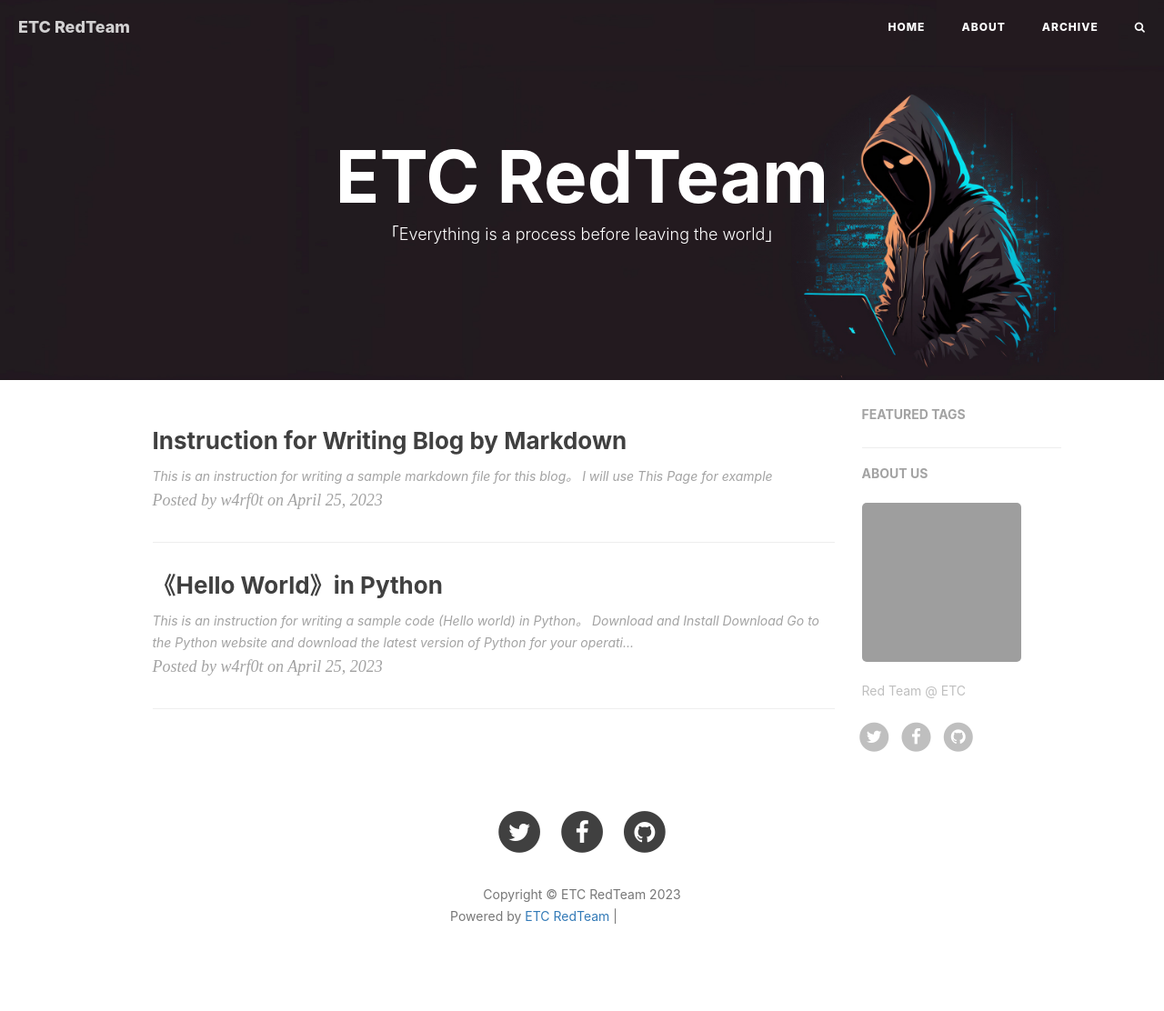
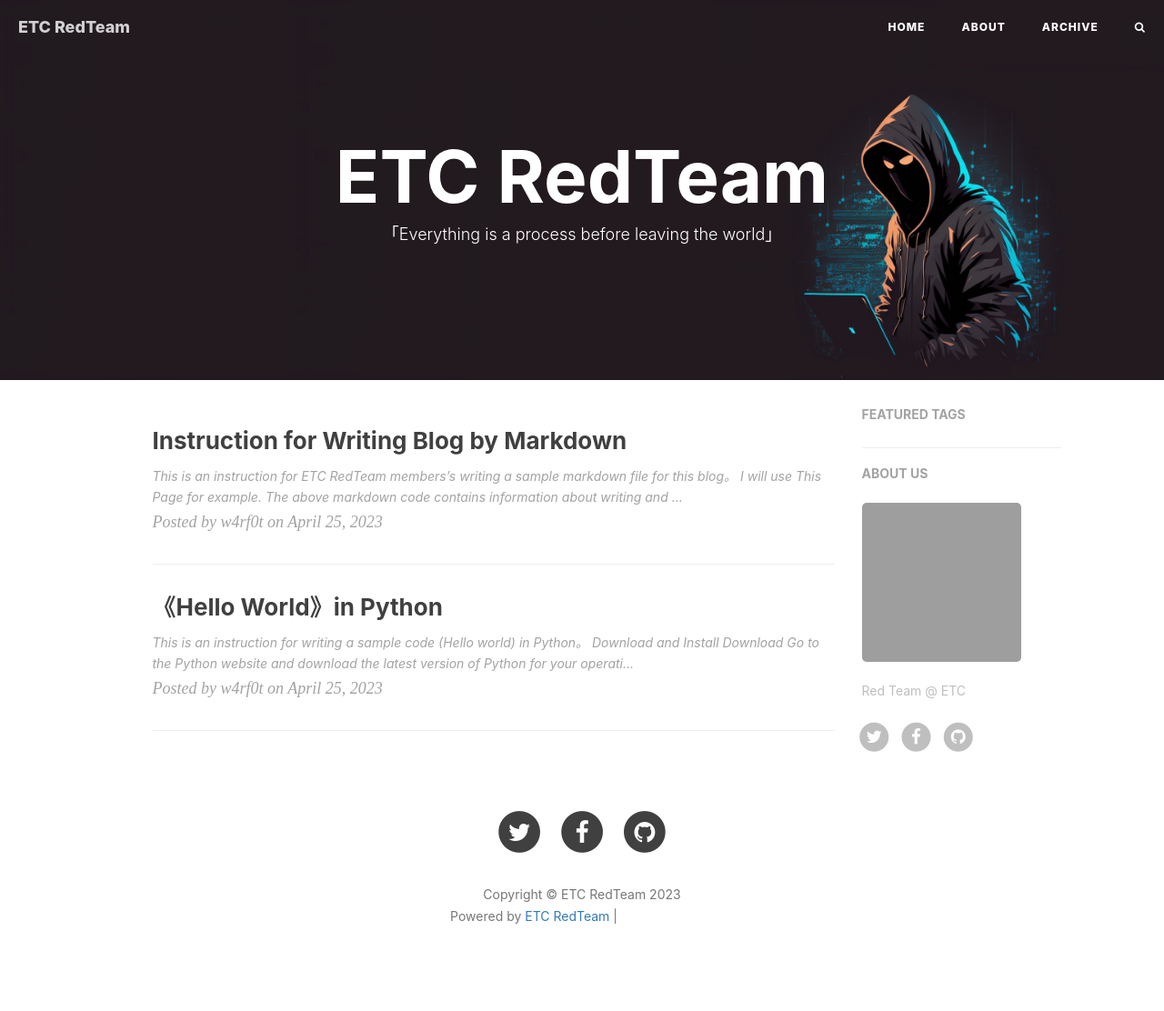
Before and after one commit to HocDiDungLuoiAI/HocDiDungLuoiAI.github.io, a Jekyll site: the page built from index.html, in a window 1280 px wide. Shown: the whole page at 91% size. Built offline with Jekyll 4.4.1, drawn with Linux system fonts in a browser that asks for light colours; nearby versions of some CDN libraries; the list of posts is cut into pages by our own code; comment, search, counter and statistics services are not loaded; some of the changed lines change nothing that is shown; grey boxes are pictures that could not be loaded.

Commit message:
writing instruction for my team

````diff
--- a/_posts/2023-04-25-writing-instruction.md
+++ b/_posts/2023-04-25-writing-instruction.md
@@ -2,13 +2,51 @@
 layout:       post
 title:        " Instruction for Writing Blog by Markdown"
 author:       "w4rf0t"
-header-img: "https://bs-uploads.toptal.io/blackfish-uploads/components/blog_post_page/content/cover_image_file/cover_image/1155144/retina_1708x683_cover-0402-an-introduction-to-mocking-in-python-Waldek_Newsletter-fdc7cce1eda95aee17e25b769a2bd183.png"
+header-img: "https://bell-sw.com/static/832cce1960961652a92bf2c618fb5d27/ae3a9/20-part-2.png"
 header-mask: 0.2
 catalog:      true
 tags:
     - Instruction
 ---
 
-> This is an instruction for writing a sample markdown file for this blog。
+> This is an instruction for ETC RedTeam members's writing a sample markdown file for this blog。
 
-I will use [This Page](https://etc-redteam.github.io/2023/04/25/hello-world-python/) for example
+I will use [This Page](https://etc-redteam.github.io/2023/04/25/hello-world-python/) for example.
+The above markdown code contains information about writing and executing a "Hello, World!" program in Python. It is written using the markdown language which allows the user to format text in a simple and easy-to-read manner. The structure of the markdown code can be analyzed as follows:
+
+### First of All
+
+- Go to [ETC-RedTeam Repo](https://github.com/ETC-RedTeam/ETC-RedTeam.github.io)
+- Type `.` in order go to **Github editing page**
+- At `_posts` folder -> create a new file in `year-month-date-title.md`
+
+    ![image](https://user-images.githubusercontent.com/61643034/234245308-1195116a-37c3-4217-b871-ef4cc3d17872.png)
+
+### Header of File
+
+- The first line `---` indicates the beginning of the markdown document.
+- The `layout` property specifies the layout of the document.
+- The `title` property specifies the title of the document.
+- The `author` property specifies the author of the document.
+- The `header-img` property specifies the URL of the header image for the document.
+- The `header-mask` property specifies the opacity level of the header image.
+- The `catalog` property specifies whether or not to include the document in the site's catalog.
+- The `tags` property specifies the tags associated with the document.
+
+### Main Body
+
+The main body of the markdown code contains the following sections:
+
+- **Download and Install:** This section provides instructions on how to download and install Python on a computer.
+    + Download: This sub-section provides a hyperlink to the Python website and instructions on how to download the latest version of Python for the user's operating system.
+    + Open a text Editor: This sub-section provides instructions on how to open a plain text editor.
+    + Write the code: This sub-section provides instructions on how to write a simple Python program that prints the phrase "Hello, World!" to the console.
+    + Save the file: This sub-section provides instructions on how to save the Python code file.
+    + Run the program: This sub-section provides instructions on how to run the "Hello, World!" program in Python.
+- **Note:** if you want to write as command lines, use this:
+
+```bash
+'''python
+print('Hello World!')
+'''
+```
````
